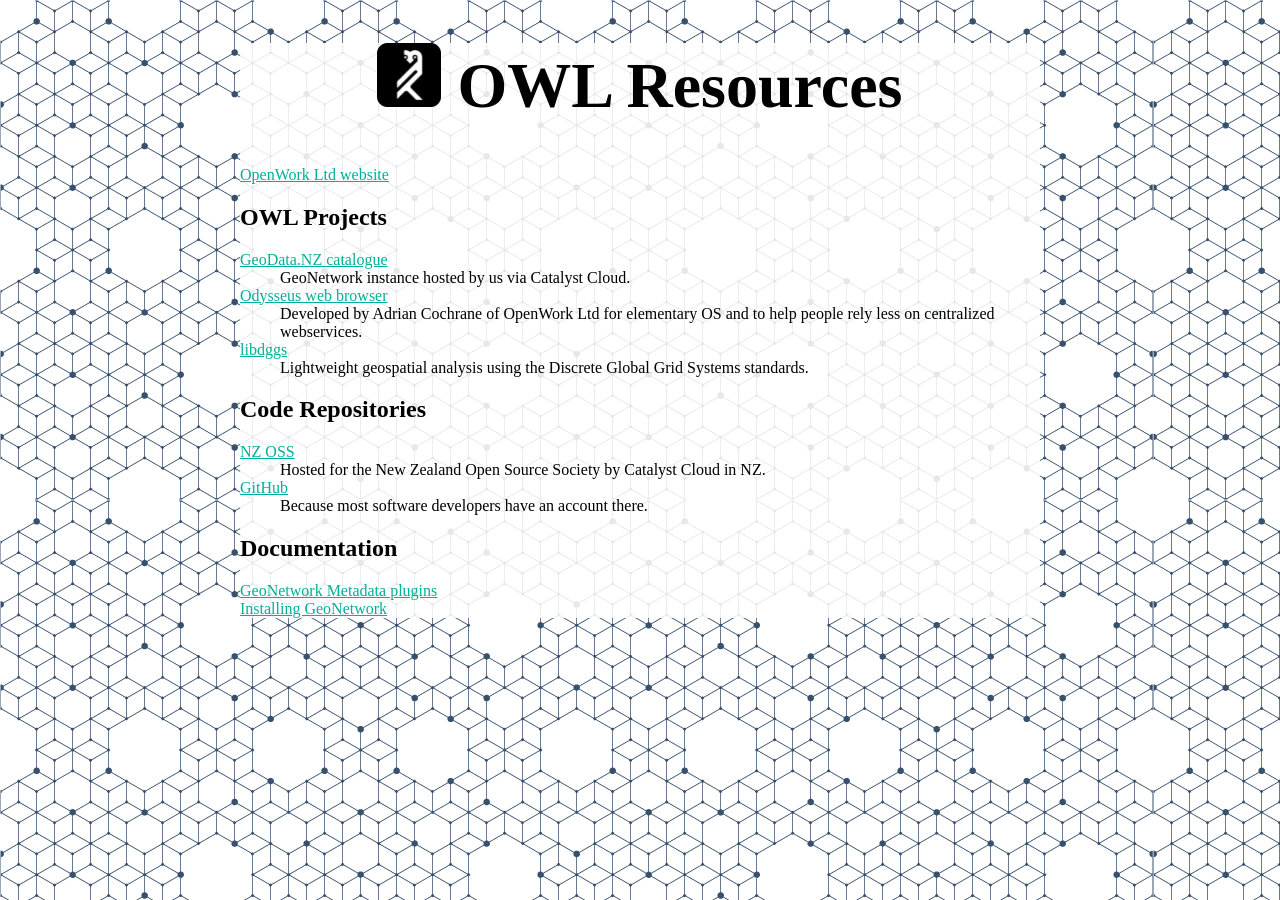
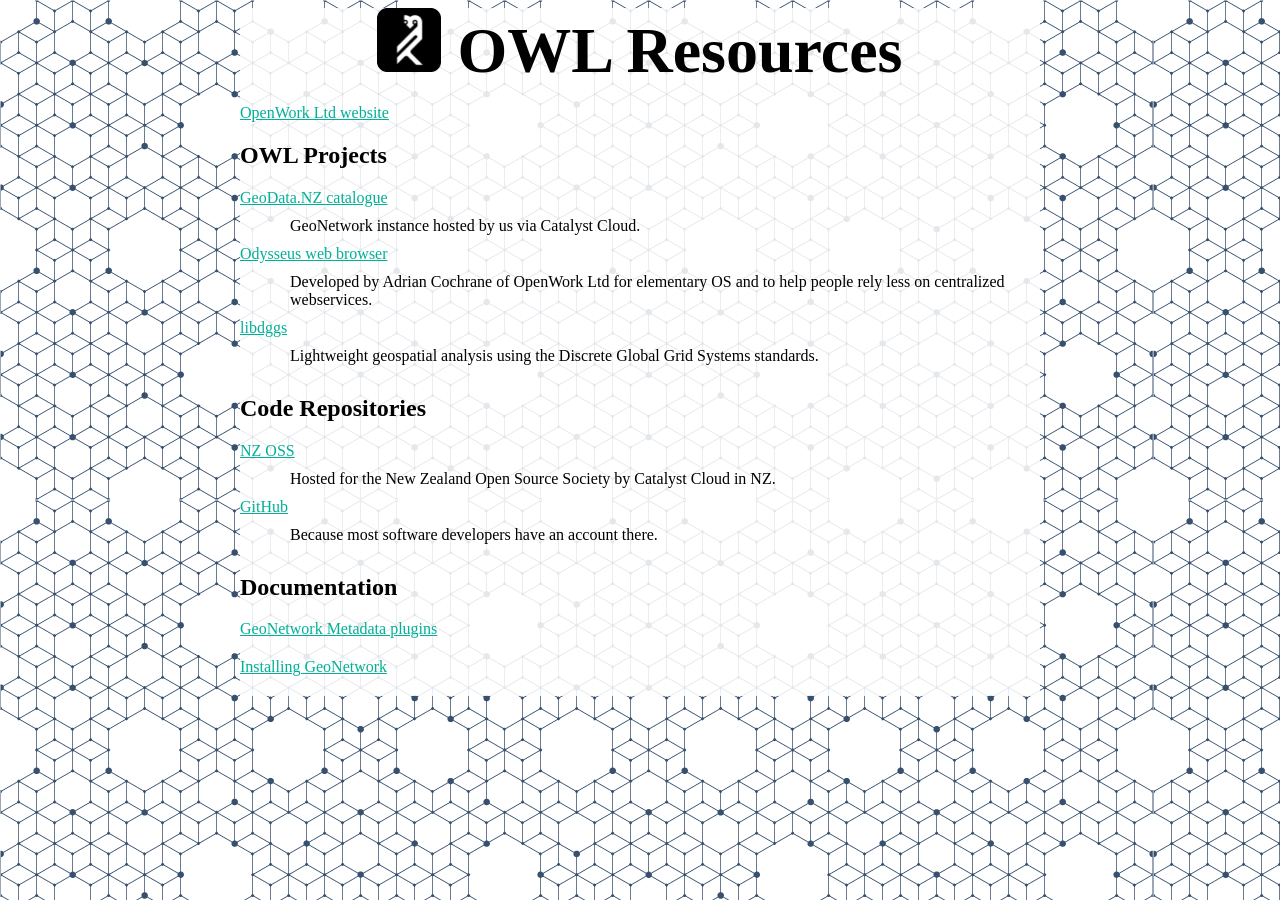
Before and after one commit to OpenWork-NZ/Resources, a Jekyll site: the page built from index.html, in a window 1280 px wide. Built offline with Jekyll 4.4.1, drawn with Linux system fonts in a browser that asks for light colours.

Commit message:
Improve whitespace

```diff
--- a/_layouts/page.html
+++ b/_layouts/page.html
@@ -7,10 +7,15 @@
   <style>
     body {background: url({{ "openwork_pattern_blue.png" | relative_url }});}
     main {background: #fffd; max-width: 800px; margin: 5px auto;}
-    h1 {font-size: 64px; text-align: center;}
+    h1 {
+      font-size: 64px; text-align: center;
+      margin: 0; padding: 0;
+    }
     a:link {color: #00B097;}
     a:visited {color: #F1B434;}
     a:active, a:hover {color: #F28507;}
+
+    dd {padding: 10px; padding-right: 0;}
   </style>
   <link rel="icon" src="{{ "openwork_avatar_black.png" | relative_url }}" />
 </head>
```
